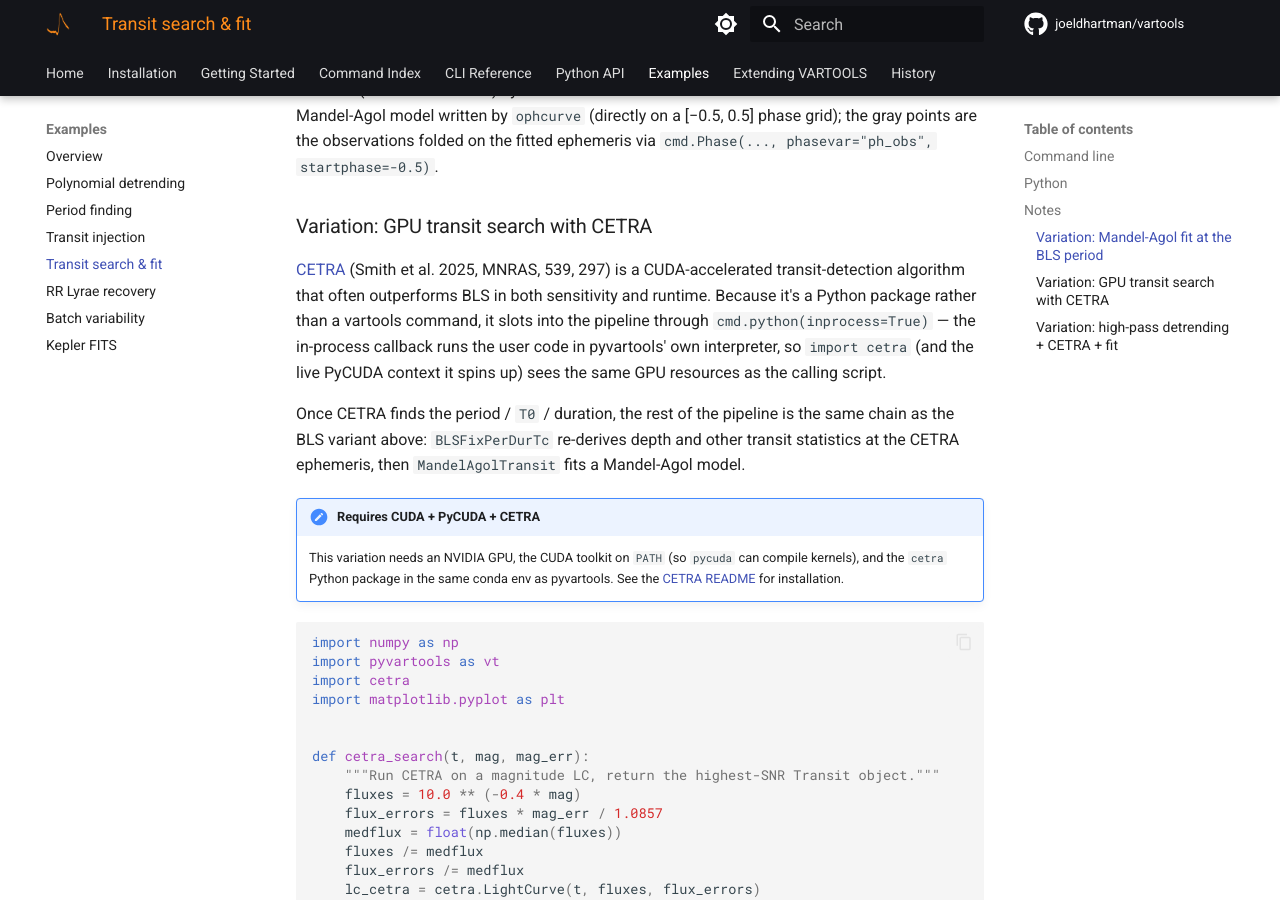
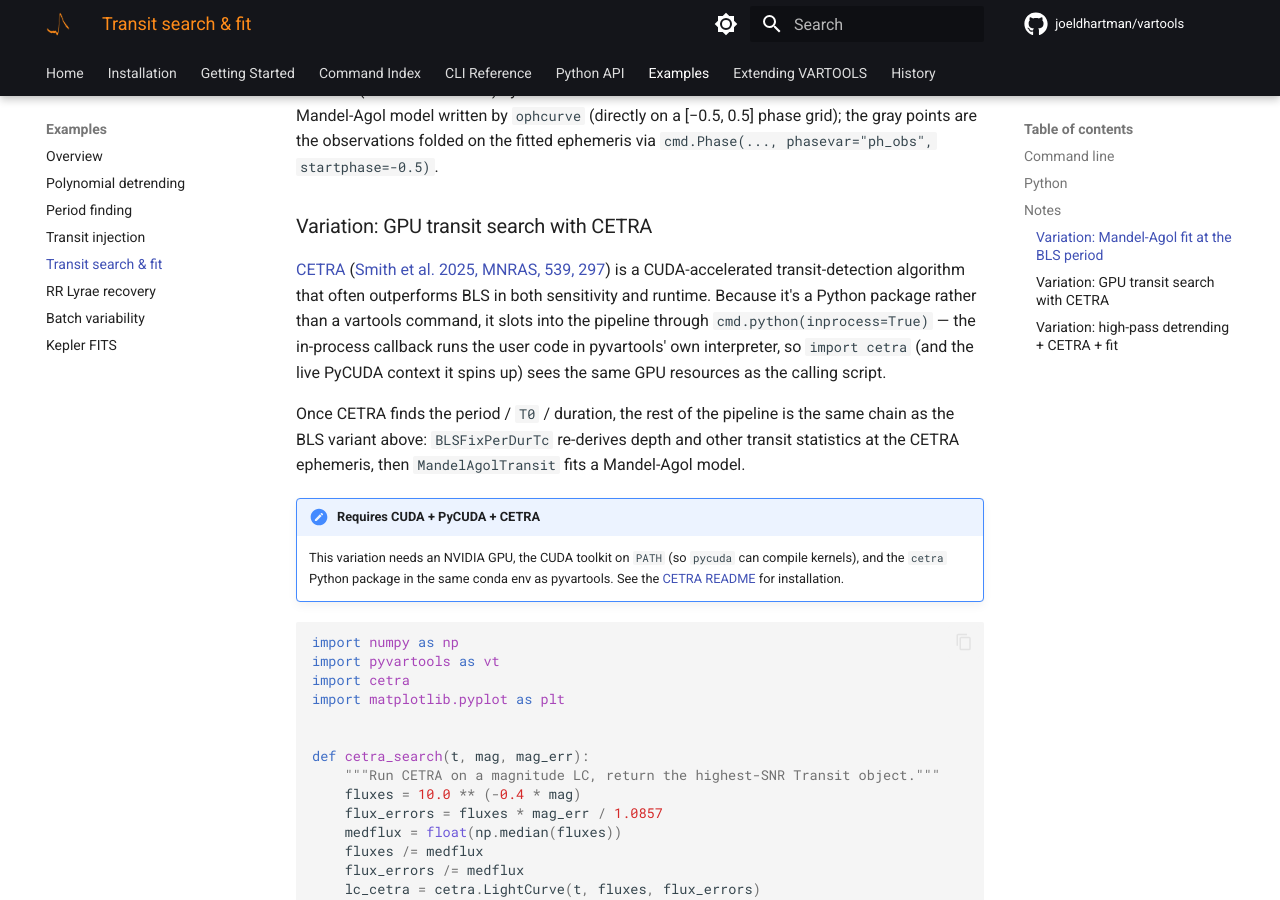
Before and after one commit to joeldhartman/vartools-site, an MkDocs documentation site: the page built from docs/examples/transit-search-and-fit.md, in a window 1280 px wide and 900 px high, scrolled down 5624 px. Built offline with MkDocs 1.6.1 and Material for MkDocs 9.7.7, drawn with Linux system fonts in a browser that asks for light colours; comment, search, counter and statistics services are not loaded; the version menu is left out; part of the change alters nothing that is shown.

```diff
--- a/docs/examples/transit-search-and-fit.md
+++ b/docs/examples/transit-search-and-fit.md
@@ -274,7 +274,7 @@ points are the observations folded on the fitted ephemeris via
 
 ### Variation: GPU transit search with CETRA
 
-[CETRA](https://github.com/leigh2/cetra) (Smith et al. 2025, MNRAS, 539, 297) is a CUDA-accelerated transit-detection algorithm that often outperforms BLS in both sensitivity and runtime.  Because it's a Python package rather than a vartools command, it slots into the pipeline through `cmd.python(inprocess=True)` — the in-process callback runs the user code in pyvartools' own interpreter, so `import cetra` (and the live PyCUDA context it spins up) sees the same GPU resources as the calling script.
+[CETRA](https://github.com/leigh2/cetra) ([Smith et al. 2025, MNRAS, 539, 297](https://ui.adsabs.harvard.edu/abs/2025MNRAS.539..297S)) is a CUDA-accelerated transit-detection algorithm that often outperforms BLS in both sensitivity and runtime.  Because it's a Python package rather than a vartools command, it slots into the pipeline through `cmd.python(inprocess=True)` — the in-process callback runs the user code in pyvartools' own interpreter, so `import cetra` (and the live PyCUDA context it spins up) sees the same GPU resources as the calling script.
 
 Once CETRA finds the period / `T0` / duration, the rest of the pipeline is the same chain as the BLS variant above: `BLSFixPerDurTc` re-derives depth and other transit statistics at the CETRA ephemeris, then `MandelAgolTransit` fits a Mandel-Agol model.
 
```
